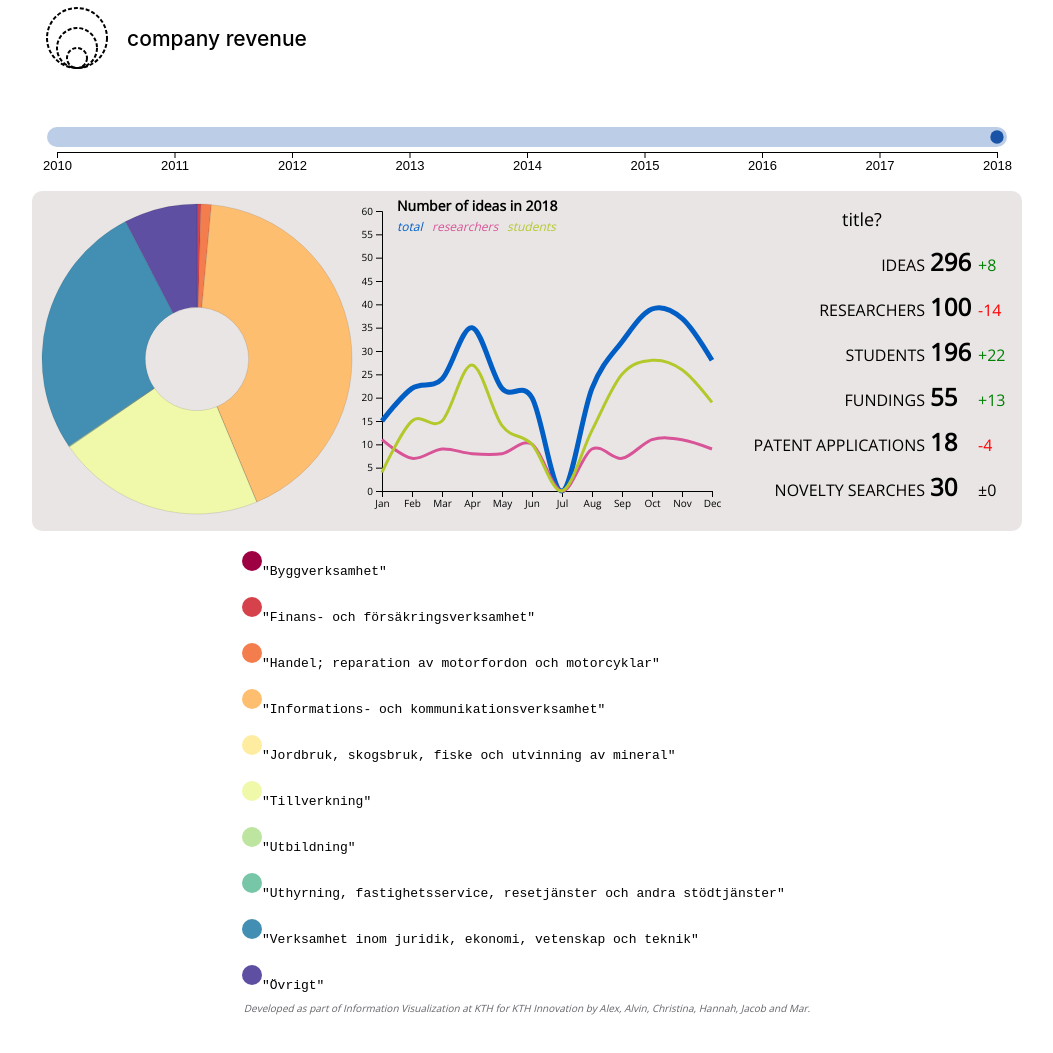
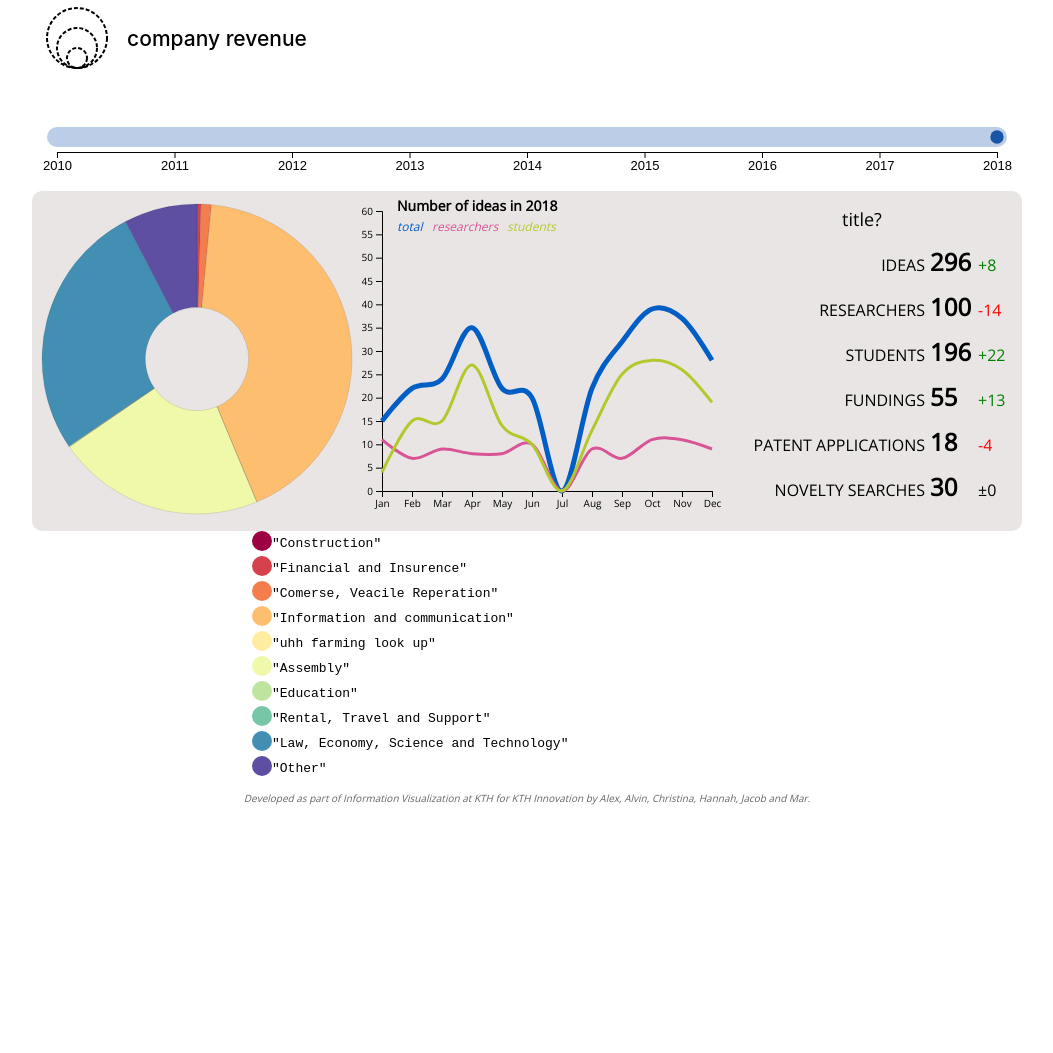
Before and after one commit to marbali8/InnoVis, a React app: page / in a window 1280 px wide. Shown: the part 744-1797 px from the top of the page, without its empty margins (113-1166 px from the left). After the commit the page ends 1609 px from the top, so only its background shows below. Built offline with nearby package versions, Linux system fonts and the light colour scheme; animation ran at ten frames a second.

Commit message:
minor improvments

```diff
--- a/src/components/Legend/CompanyColorLegend.js
+++ b/src/components/Legend/CompanyColorLegend.js
@@ -19,7 +19,7 @@ const CompanyLabels = (dat = [], { height, width }) => {
         return <div className={classes.categoryRow}>
             {circle}
             <div className={classes.label}>
-                <div><pre>{JSON.stringify(category.label,null, 2)}</pre></div>
+                <div><pre>{JSON.stringify(category.labelEn,null,2)}</pre></div>
             </div>
         </div>
     };
--- a/src/components/Legend/CompanyColorLegend.module.scss
+++ b/src/components/Legend/CompanyColorLegend.module.scss
@@ -1,19 +1,20 @@
+@import '../../globalStyle.module.scss';
 
 .container{
 
     display:flex;
     flex-direction:column;
 
-
     .categoryRow{
 
-        height:1px;
+        height:25px;
         width:550px;
         // use margin to make space between the rows
-        margin-top:20px;
-        margin-left:30px;
-        margin-right:50px;
-        margin-bottom:25px;
+        //margin-top:1px;
+        //margin-left:1px;
+        //margin-right:50px;
+        //margin-bottom:25px;
+        line-height: 0px;
 
         display:flex;
         flex-direction:row;
@@ -25,8 +26,10 @@
 
              // import kth font from globalStyles and use it to set font and font size here as well
 
-             // font: _____
-             // font-size: ______
+             font-family: $font;
+             font-size: 4vw;
+             display: 'inline-block';
+             vertical-align: middle;
 
         }
     }
--- a/src/data/category_label_mapping.json
+++ b/src/data/category_label_mapping.json
@@ -1,42 +1,52 @@
 [
   {
     "id": 0,
-    "label": "Byggverksamhet"
+    "label": "Byggverksamhet",
+    "labelEn": "Construction"
   },
   {
     "id": 1,
-    "label": "Finans- och försäkringsverksamhet"
+    "label": "Finans- och försäkringsverksamhet",
+    "labelEn": "Financial and Insurence"
   },
   {
     "id": 2,
-    "label": "Handel; reparation av motorfordon och motorcyklar"
+    "label": "Handel; reparation av motorfordon och motorcyklar",
+    "labelEn": "Comerse, Veacile Reperation"
   },
   {
     "id": 3,
-    "label": "Informations- och kommunikationsverksamhet"
+    "label": "Informations- och kommunikationsverksamhet",
+    "labelEn": "Information and communication"
   },
   {
     "id": 4,
-    "label": "Jordbruk, skogsbruk, fiske och utvinning av mineral"
+    "label": "Jordbruk, skogsbruk, fiske och utvinning av mineral",
+    "labelEn": "uhh farming look up"
   },
   {
     "id": 5,
-    "label": "Tillverkning"
+    "label": "Tillverkning",
+    "labelEn": "Assembly"
   },
   {
     "id": 6,
-    "label": "Utbildning"
+    "label": "Utbildning",
+    "labelEn": "Education"
   },
   {
     "id": 7,
-    "label": "Uthyrning, fastighetsservice, resetjänster och andra stödtjänster"
+    "label": "Uthyrning, fastighetsservice, resetjänster och andra stödtjänster",
+    "labelEn": "Rental, Travel and Support"
   },
   {
     "id": 8,
-    "label": "Verksamhet inom juridik, ekonomi, vetenskap och teknik"
+    "label": "Verksamhet inom juridik, ekonomi, vetenskap och teknik",
+    "labelEn": "Law, Economy, Science and Technology"
   },
   {
     "id": 9,
-    "label": "Övrigt"
+    "label": "Övrigt",
+    "labelEn": "Other"
   }
 ]
```
